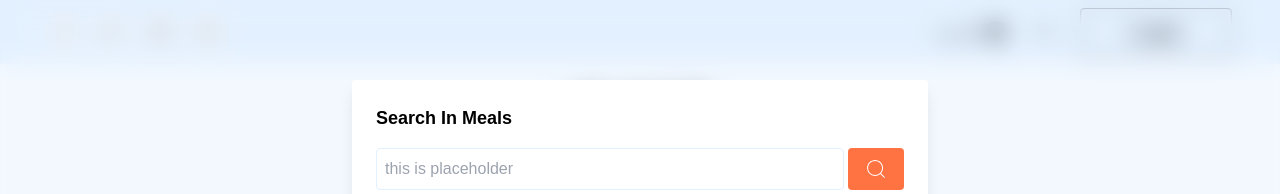
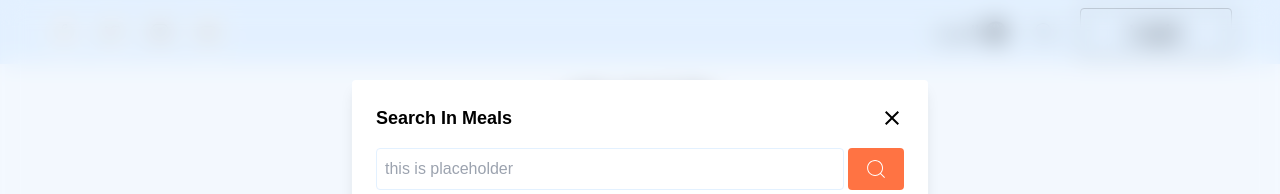
Before and after one commit to HELAL15/tastebite, a Next.js app: page /profile in a window 1280 px wide. Both pictures are taken after a click on the button 1043 px from the left and 32 px from the top of the page. Shown: the top 194 px of the page. Built offline with nearby package versions, Linux system fonts and the light colour scheme; no server answers; a web font is replaced by a local one.

Commit message:
add close button to modal

```diff
--- a/components/layouts/Header.tsx
+++ b/components/layouts/Header.tsx
@@ -18,6 +18,7 @@ import MobileNav from '../ui/MobileNav';
 import { Dialog, DialogPanel, DialogTitle } from '@headlessui/react';
 import FormControl from '../ui/FormControl';
 import { Form, Formik } from 'formik';
+import { MdClose } from 'react-icons/md';
 
 interface IProps {
   name?: string;
@@ -117,7 +118,12 @@ const Header = ({}) => {
                       as="h2"
                       className="text-lg font-bold flex items-center justify-between gap-1  "
                     >
-                      search in meals
+                      <span>search in meals</span>
+                      <button onClick={closeModal}>
+                        <i className="text-2xl font-bold">
+                          <MdClose />
+                        </i>
+                      </button>
                     </DialogTitle>
 
                     <Formik
```
